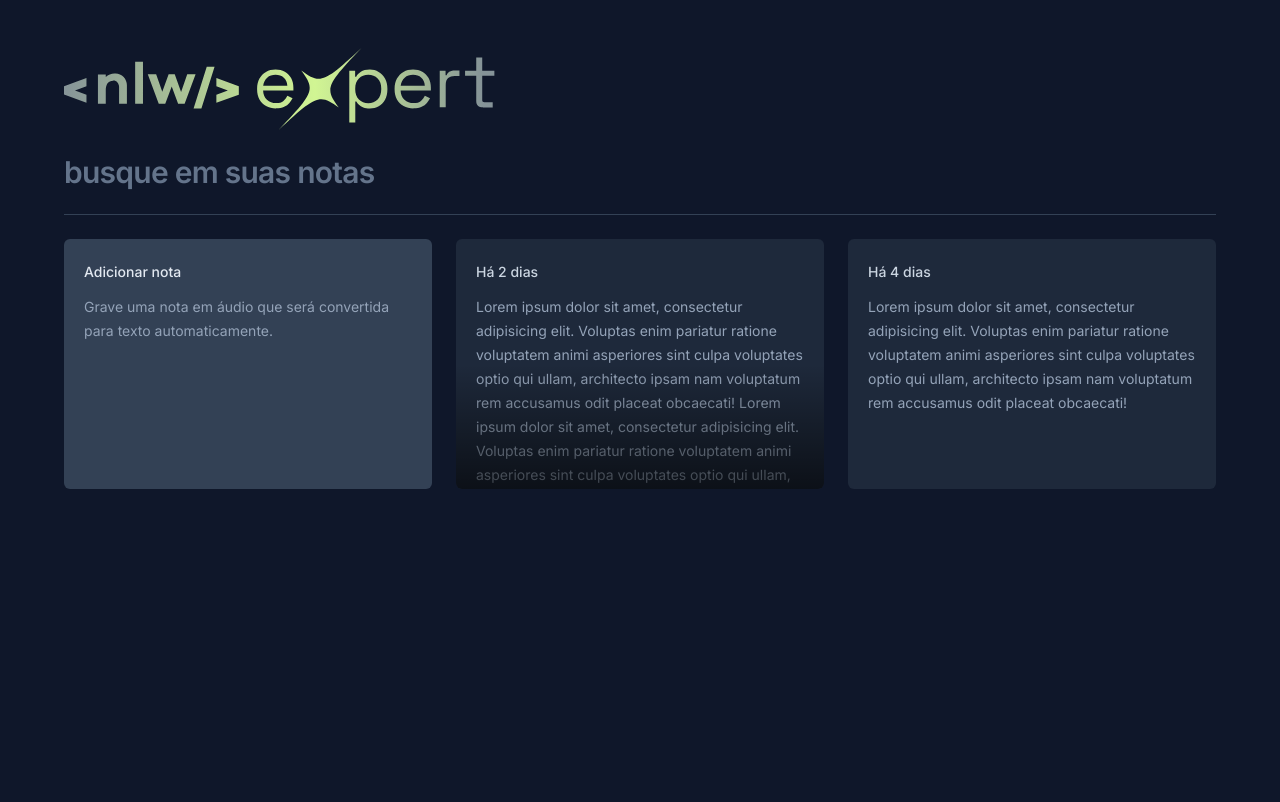
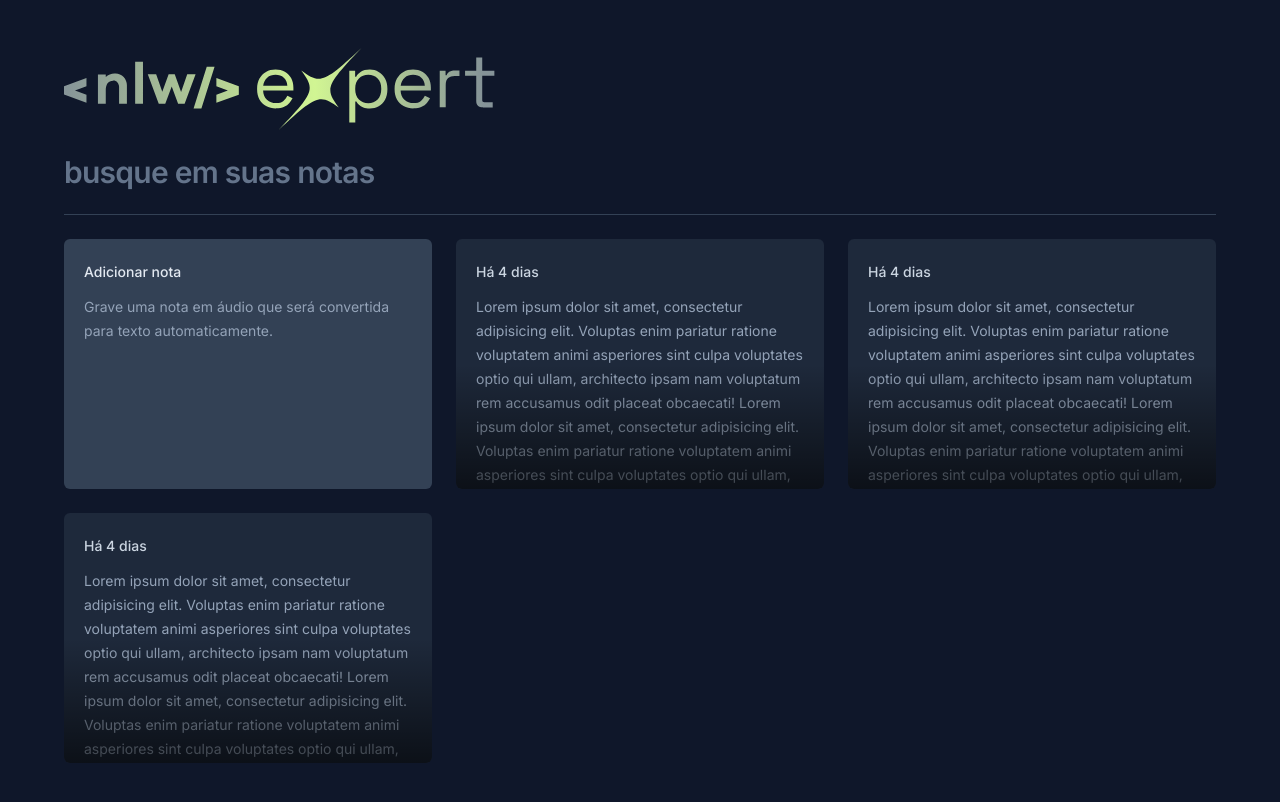
Before and after one commit to lucassdantas/nlw-expert-notes, a React (Vite) app: page / in a window 1280 px wide. Shown: the top 802 px of the page. Built offline with nearby package versions, Linux system fonts and the light colour scheme.

Commit message:
passing notes to components

```diff
--- a/src/app.tsx
+++ b/src/app.tsx
@@ -1,4 +1,6 @@
 import logo from './assets/logo-nwl-expert.svg'
+import { NewNoteCard } from './components/new-note-card'
+import { NoteCard } from './components/note-card'
 
 export function App() {
     return(
@@ -16,35 +18,10 @@ export function App() {
 
             <div className='grid grid-cols-3 gap-6 auto-rows-[250px]'>
 
-                <div className='rounded-md bg-slate-700 p-5 space-y-3'>
-                    <span className='text-sm font-medium text-slate-200'>Adicionar nota</span>
-
-                    <p className='text-sm leading-6 text-slate-400'>
-                        Grave uma nota em áudio que será convertida para texto automaticamente.
-                    </p>
-                </div>
-
-                <div className='rounded-md bg-slate-800 p-5 space-y-3 overflow-hidden relative'>
-                    <span className='text-sm font-medium text-slate-300'>Há 2 dias</span>
-
-                    <p className='text-sm leading-6 text-slate-400'>
-                        Lorem ipsum dolor sit amet, consectetur adipisicing elit. Voluptas enim pariatur ratione voluptatem animi asperiores sint culpa voluptates optio qui ullam, architecto ipsam nam voluptatum rem accusamus odit placeat obcaecati!
-                        Lorem ipsum dolor sit amet, consectetur adipisicing elit. Voluptas enim pariatur ratione voluptatem animi asperiores sint culpa voluptates optio qui ullam, architecto ipsam nam voluptatum rem accusamus odit placeat obcaecati!
-                    </p>
-
-                    <div className='absolute bottom-0 left-0 right-0 h-1/2 bg-gradient-to-t from-black/60 to-black/0'/>
-                </div>
-
-                <div className='rounded-md bg-slate-800 p-5 space-y-3'>
-                    <span className='text-sm font-medium text-slate-300'>Há 4 dias</span>
-
-                    <p className='text-sm leading-6 text-slate-400'>
-                        Lorem ipsum dolor sit amet, consectetur adipisicing elit. Voluptas enim pariatur ratione voluptatem animi asperiores sint culpa voluptates optio qui ullam, architecto ipsam nam voluptatum rem accusamus odit placeat obcaecati!
-                    </p>
-                </div>
-
-
-
+                <NewNoteCard/>
+                <NoteCard/>
+                <NoteCard/>
+                <NoteCard/>
             </div>
         </div>
     )
--- /dev/null
+++ b/src/components/new-note-card.tsx
@@ -0,0 +1,11 @@
+export function NewNoteCard() {
+    return(
+        <div className='rounded-md bg-slate-700 p-5 space-y-3'>
+            <span className='text-sm font-medium text-slate-200'>Adicionar nota</span>
+
+            <p className='text-sm leading-6 text-slate-400'>
+                Grave uma nota em áudio que será convertida para texto automaticamente.
+            </p>
+        </div>
+    )
+}
--- /dev/null
+++ b/src/components/note-card.tsx
@@ -0,0 +1,15 @@
+
+export function NoteCard() {
+ return(
+    <div className='rounded-md bg-slate-800 p-5 space-y-3 overflow-hidden relative '>
+        <span className='text-sm font-medium text-slate-300'>Há 4 dias</span>
+
+        <p className='text-sm leading-6 text-slate-400'>
+            Lorem ipsum dolor sit amet, consectetur adipisicing elit. Voluptas enim pariatur ratione voluptatem animi asperiores sint culpa voluptates optio qui ullam, architecto ipsam nam voluptatum rem accusamus odit placeat obcaecati!
+            Lorem ipsum dolor sit amet, consectetur adipisicing elit. Voluptas enim pariatur ratione voluptatem animi asperiores sint culpa voluptates optio qui ullam, architecto ipsam nam voluptatum rem accusamus odit placeat obcaecati!
+        </p>
+
+        <div className='absolute bottom-0 left-0 right-0 h-1/2 bg-gradient-to-t from-black/60 to-black/0 pointer-events-none'/>
+    </div>
+ )
+}
```
